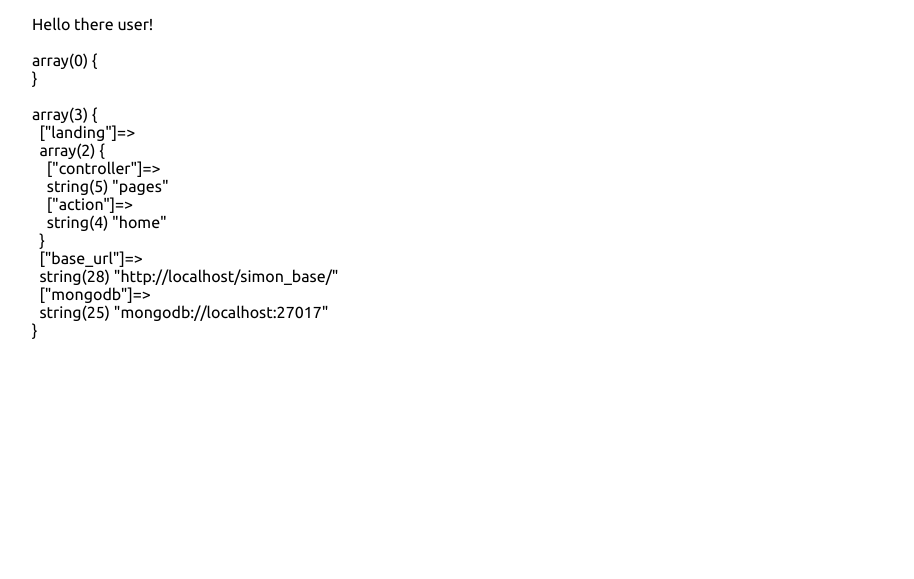
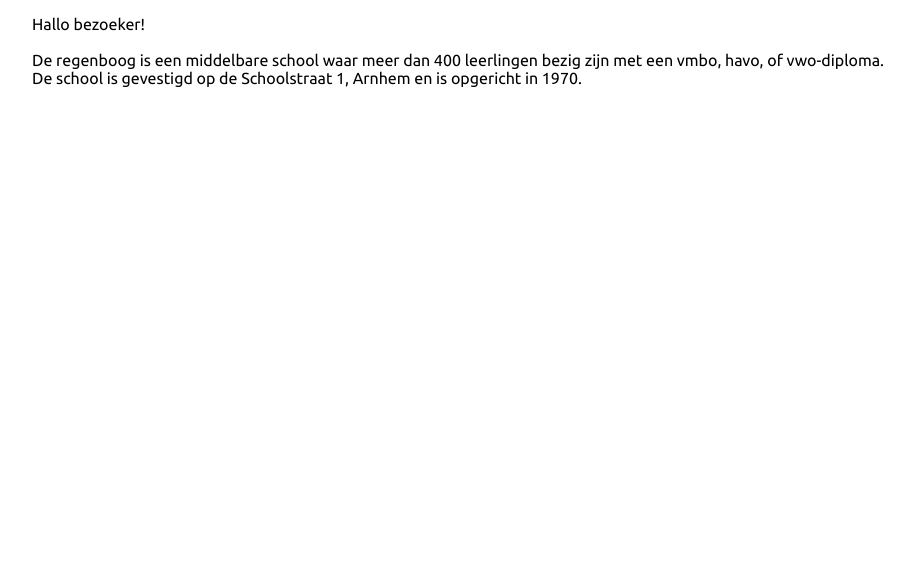
Before and after one commit to SimonMTS/simon_base, a PHP site: page / in a window 1280 px wide. Shown: the part 41-620 px from the top of the page, without its empty margins (160-1074 px from the left). Run offline with PHP 8.4, Linux system fonts and the light colour scheme; some libraries are stand-ins or nearby versions.

Commit message:
added faq and home, name changes

```diff
--- a/config.php
+++ b/config.php
@@ -6,8 +6,7 @@
             'action' => 'home'
         ],
 
-        'base_url' => 'http://localhost/simon_base/',
-        'mongodb' => "mongodb://localhost:27017",
-//        'base_url' => 'https://simon.aoweb.nl/',
+        'base_url' => 'http://localhost/tovuti/',
+        'mongodb' => "mongodb://localhost:27017"
     ];
 ?>
--- a/connection.php
+++ b/connection.php
@@ -4,7 +4,7 @@
         public static function init() {
             $mongo = new MongoClient($GLOBALS['config']['mongodb']);
 
-            return $mongo->simon_base;
+            return $mongo->tovuti;
         }
     }
 
--- a/controllers/pages_controller.php
+++ b/controllers/pages_controller.php
@@ -6,7 +6,7 @@
             if (isset($_SESSION['user']['name'])) {
                 $name = $_SESSION['user']['name'];
             } else {
-                $name = 'user';
+                $name = 'bezoeker';
             }
 
             require_once('views/pages/home.php');
--- a/views/pages/faq.php
+++ b/views/pages/faq.php
@@ -1,3 +1,3 @@
-<p>vraag1</p>
-<p>vraag2</p>
-<p>vraag3</p>
+<p>Wat voor soort documenten kan ik uploaden? - pdf, zip, xlsx, xml, txt, pptx, doc, docx, xls, ppt.</p><br>
+<p>Hoeveel documenten kan ik uploaden? - zo veel als je wil.</p><br>
+<p>Hoe groot mogen de documenten zijn? - 2mb.</p><br>
--- a/views/pages/home.php
+++ b/views/pages/home.php
@@ -1,9 +1,5 @@
-<p>Hello there <?= $name; ?>!</p>
-
-<?php if (isset($_SESSION['user']['_id']) || true) : ?>
-    <br><pre><?php var_dump($_SESSION); ?></pre>
-<?php endif; ?>
-
-<?php if (isset($GLOBALS['config']['landing']['action'])) : ?>
-    <br><pre><?php var_dump($GLOBALS['config']); ?></pre><br>
-<?php endif; ?>
+<p>Hallo <?= $name; ?>!</p>
+<br>
+<p>De regenboog is een middelbare school waar meer dan 400 leerlingen bezig zijn met
+een vmbo, havo, of vwo-diploma.<br> De school is gevestigd op de Schoolstraat 1,
+Arnhem en is opgericht in 1970.</p>
```
Also changed, not shown: README.md.
